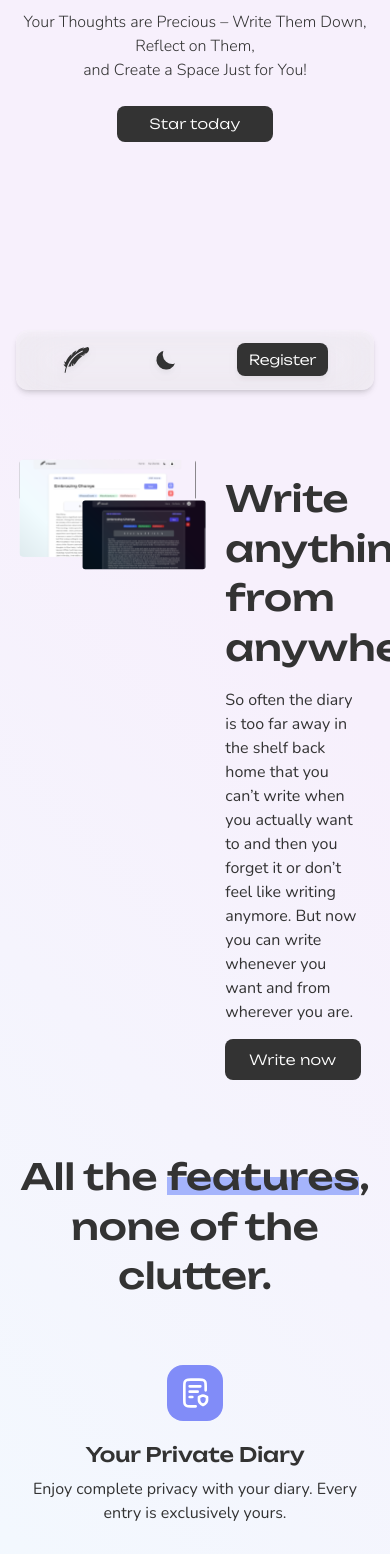
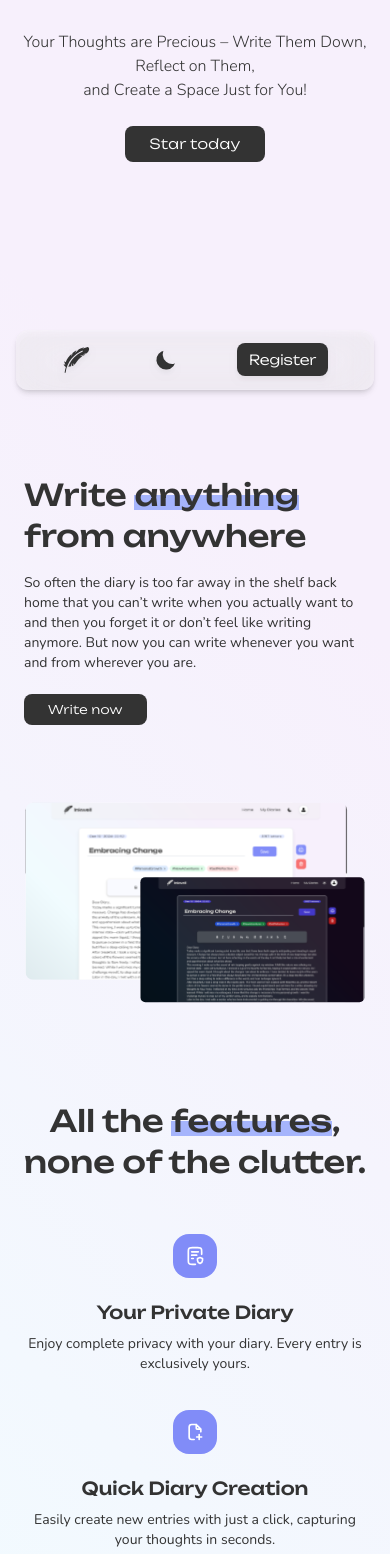
Before and after one commit to PrasadP27/Online-Diary, a React (Vite) app in the folder frontend/: page / in a window 390 px wide. Shown: the part 434-1988 px from the top of the page. Built offline with nearby package versions, Linux system fonts and the light colour scheme.

Commit message:
Responsive home page

```diff
--- a/frontend/src/pages/Home.jsx
+++ b/frontend/src/pages/Home.jsx
@@ -107,8 +107,8 @@ const Home = () => {
     let quoteTl = gsap.timeline({
       scrollTrigger: {
         trigger: ".quote",
-        start: "top 60%",
-        end: "top top",
+        start: "top bottom",
+        end: "top bottom",
         // markers: true,
         scrub: false,
       },
@@ -162,7 +162,7 @@ const Home = () => {
           viewBox="0 0 24 24"
           fill="none"
           xmlns="http://www.w3.org/2000/svg"
-          className="size-8"
+          className="size-5 md:size-7 lg:size-8"
         >
           <path
             d="M14 11H8M10 15H8M16 7H8M20 10V6.8C20 5.11984 20 4.27976 19.673 3.63803C19.3854 3.07354 18.9265 2.6146 18.362 2.32698C17.7202 2 16.8802 2 15.2 2H8.8C7.11984 2 6.27976 2 5.63803 2.32698C5.07354 2.6146 4.6146 3.07354 4.32698 3.63803C4 4.27976 4 5.11984 4 6.8V17.2C4 18.8802 4 19.7202 4.32698 20.362C4.6146 20.9265 5.07354 21.3854 5.63803 21.673C6.27976 22 7.11984 22 8.8 22H12.5M18 21C18 21 21 19.5701 21 17.4252V14.9229L18.8124 14.1412C18.2868 13.9529 17.712 13.9529 17.1864 14.1412L15 14.9229V17.4252C15 19.5701 18 21 18 21Z"
@@ -183,7 +183,7 @@ const Home = () => {
           viewBox="0 0 24 24"
           fill="none"
           xmlns="http://www.w3.org/2000/svg"
-          className="size-8"
+          className="size-5 md:size-7 lg:size-8"
         >
           <path
             d="M13.5 3H12H8C6.34315 3 5 4.34315 5 6V18C5 19.6569 6.34315 21 8 21H11M13.5 3L19 8.625M13.5 3V7.625C13.5 8.17728 13.9477 8.625 14.5 8.625H19M19 8.625V11.8125"
@@ -211,7 +211,7 @@ const Home = () => {
           viewBox="0 0 24 24"
           fill="none"
           xmlns="http://www.w3.org/2000/svg"
-          className="size-8"
+          className="size-5 md:size-7 lg:size-8"
         >
           <path
             d="M9.5 19.5V18H4.5C3.95 18 3.45 17.78 3.09 17.41C2.72 17.05 2.5 16.55 2.5 16C2.5 14.97 3.3 14.11 4.31 14.01C4.37 14 4.43 14 4.5 14H19.5C19.57 14 19.63 14 19.69 14.01C20.17 14.05 20.59 14.26 20.91 14.59C21.32 14.99 21.54 15.56 21.49 16.18C21.4 17.23 20.45 18 19.39 18H14.5V19.5C14.5 20.88 13.38 22 12 22C10.62 22 9.5 20.88 9.5 19.5Z"
@@ -253,7 +253,7 @@ const Home = () => {
           viewBox="0 0 20 20"
           xmlns="http://www.w3.org/2000/svg"
           fill="none"
-          className="size-8"
+          className="size-5 md:size-7 lg:size-8"
         >
           <path
             fill="currentcolor"
@@ -271,7 +271,7 @@ const Home = () => {
           viewBox="0 0 24 24"
           fill="none"
           xmlns="http://www.w3.org/2000/svg"
-          className="size-8"
+          className="size-5 md:size-7 lg:size-8"
         >
           <path
             d="M2.66992 7.17003V5.35003C2.66992 4.20003 3.59992 3.28003 4.73992 3.28003H19.2599C20.4099 3.28003 21.3299 4.21003 21.3299 5.35003V7.17003"
@@ -306,7 +306,7 @@ const Home = () => {
           viewBox="0 0 24 24"
           xmlns="http://www.w3.org/2000/svg"
           fill="none"
-          className="size-8"
+          className="size-5 md:size-7 lg:size-8"
         >
           <g id="SVGRepo_bgCarrier" strokeWidth="0"></g>
           <g
@@ -335,10 +335,10 @@ const Home = () => {
     <>
       {/* hero section */}
       <section
-        className="flex flex-col items-center justify-center h-dvh w-full max-h-[900px] text-center"
+        className="flex flex-col items-center justify-center h-dvh w-full max-h-[900px] text-center pb-0"
         ref={heroHome}
       >
-        <h1 className="text-4xl leading-snug md:text-5xl lg:text-6xl lg:leading-normal md:leading-normal hero dark:text-darkPrimary">
+        <h1 className=" hero dark:text-darkPrimary">
           Your{" "}
           <span className="text-indigo-400 dark:text-indigo-700">
             Personal Diary
@@ -351,21 +351,25 @@ const Home = () => {
         </h3>
         <Link
           to={"/diaries"}
-          className="hero px-8 py-2 mt-6 bg-secondary font-unbounded font-light text-sm md:text-base lg:text-lg tracking-wide text-primary rounded-lg transition-colors duration-300 hover:bg-indigo-400 active:bg-indigo-300 cursor-pointer dark:bg-darkPrimary dark:text-secondary dark:hover:bg-indigo-700 dark:hover:text-darkPrimary dark:active:bg-indigo-500;"
+          className="hero px-6 sm:px-8 py-2 mt-6 bg-secondary font-unbounded font-light text-sm md:text-base lg:text-lg tracking-wide text-primary rounded-lg transition-colors duration-300 hover:bg-indigo-400 active:bg-indigo-300 cursor-pointer dark:bg-darkPrimary dark:text-secondary dark:hover:bg-indigo-700 dark:hover:text-darkPrimary dark:active:bg-indigo-500;"
         >
           Star today
         </Link>
       </section>
 
       {/* info */}
-      <section className="flex items-start justify-between overflow-hidden info">
-        <img src="assets/Frame 1.svg" alt="" className="w-[55%]" />
-        <div className="info-div w-[45%] pt-6 px-3">
-          <h2 className="mb-4 text-4xl font-medium leading-snug text-left font-unbounded dark:text-darkPrimary">
+      <section className="flex flex-col-reverse items-start justify-between overflow-hidden md:flex-row info">
+        <img
+          src="assets/Frame 1.svg"
+          alt=""
+          className="md:w-[55%] mt-16 md:mt-0"
+        />
+        <div className="info-div md:w-[45%] pt-6 px-3">
+          <h2 className="mb-4 ">
             Write <span className="underline-text-highlight">anything</span>{" "}
             from anywhere
           </h2>
-          <p className="mb-6 text-base font-normal font-nunito dark:text-gray-400">
+          <p className="mb-6 text-sm font-normal sm:text-base font-nunito dark:text-gray-400">
             So often the diary is too far away in the shelf back home that you
             can’t write when you actually want to and then you forget it or
             don’t feel like writing anymore. But now you can write whenever you
@@ -373,7 +377,7 @@ const Home = () => {
           </p>
           <Link
             to={"/diaries"}
-            className=" px-6 py-3 bg-secondary font-unbounded font-light text-sm tracking-wide text-primary rounded-lg transition duration-300 hover:bg-indigo-400 active:bg-indigo-300 cursor-pointer dark:bg-darkPrimary dark:text-secondary dark:hover:bg-indigo-700 dark:hover:text-darkPrimary dark:active:bg-indigo-500;"
+            className="px-6 py-2 sm:py-3 bg-secondary font-unbounded font-light text-xs sm:text-sm tracking-wide text-primary rounded-lg transition duration-300 hover:bg-indigo-400 active:bg-indigo-300 cursor-pointer dark:bg-darkPrimary dark:text-secondary dark:hover:bg-indigo-700 dark:hover:text-darkPrimary dark:active:bg-indigo-500;"
           >
             Write now
           </Link>
@@ -382,7 +386,7 @@ const Home = () => {
 
       {/* Features  */}
       <section className="features">
-        <h2 className="text-4xl font-medium leading-snug text-center font-unbounded dark:text-darkPrimary">
+        <h2 className="text-center ">
           All the <span className="underline-text-highlight">features</span>,
           <br />
           none of the clutter.
@@ -392,15 +396,15 @@ const Home = () => {
           {features.map((feature, index) => (
             <div
               key={index}
-              className="flex flex-col items-center flex-1 p-4 text-center basis-80"
+              className="flex flex-col items-center flex-1 px-2 py-1 text-center sm:p-4 basis-80"
             >
               <div className="p-3 mb-5 bg-indigo-400 features-img rounded-2xl dark:bg-indigo-700 text-primary">
                 {feature.icon}
               </div>
-              <h3 className="mb-2 text-xl font-medium features-h3 font-unbounded">
+              <h3 className="mb-2 text-lg font-medium sm:text-xl features-h3 font-unbounded">
                 {feature.feature}
               </h3>
-              <p className="text-base font-normal features-info font-nunito dark:text-gray-400">
+              <p className="text-sm font-normal sm:text-base features-info font-nunito dark:text-gray-400">
                 {feature.featureText}
               </p>
             </div>
@@ -409,12 +413,12 @@ const Home = () => {
       </section>
 
       {/* quote  */}
-      <section className="py-32">
-        <div className="relative max-w-5xl px-4 py-10 mx-auto text-center text-gray-300 transition-colors duration-500 border-2 rounded-lg shadow-2xl quote bg-primary dark:bg-white/10 backdrop-blur-sm dark:border-gray-400">
+      <section className="px-8 py-32">
+        <div className="relative max-w-5xl px-4 py-10 mx-auto text-center text-gray-300 transition-colors duration-500 border-2 rounded-lg shadow-2xl bg-primary dark:bg-white/10 backdrop-blur-sm dark:border-gray-400 quote">
           <svg
             xmlns="http://www.w3.org/2000/svg"
             viewBox="0 0 20 20"
-            className="pin absolute size-12 -top-[30px] left-2/4 fill-secondary dark:fill-darkPrimary transition-colors duration-500 z-10"
+            className="pin absolute size-7 md:size-12 -top-[10px] md:-top-[30px] left-2/4 fill-secondary dark:fill-darkPrimary transition-colors duration-500 z-10"
           >
             <path d="m4.774 15.287-2.105 3.25.224 1.063 1.06-.227 2.104-3.248a8.352 8.352 0 0 1-1.283-.838zm8.912-1.135c.014-.029.023-.061.036-.092.053-.117.1-.234.138-.357.006-.022.009-.044.016-.064a4.48 4.48 0 0 0 .098-.408v-.021c.195-1.169-.145-2.473-.923-3.651l1.11-1.714c1.279.163 2.385-.159 2.917-.982.923-1.423-.2-3.792-2.505-5.293C12.266.068 9.65.005 8.729 1.426c-.534.824-.378 1.967.293 3.073L7.91 6.213c-1.389-.233-2.716-.016-3.703.64-.006.002-.013.004-.017.008a3.735 3.735 0 0 0-.332.254c-.017.014-.037.027-.051.041a3.024 3.024 0 0 0-.271.272c-.02.024-.048.045-.067.07a3.102 3.102 0 0 0-.29.385c-1.384 2.133-.203 5.361 2.633 7.209 2.838 1.848 6.26 1.614 7.641-.519.087-.135.167-.276.233-.421zm-.815-9.958c-.887-.577-1.32-1.487-.965-2.036.354-.547 1.361-.522 2.246.055.889.577 1.318 1.489.965 2.036-.353.547-1.358.522-2.246-.055z"></path>
           </svg>
@@ -423,18 +427,18 @@ const Home = () => {
             fill="currentcolor"
             viewBox="0 0 24 24"
             xmlns="http://www.w3.org/2000/svg"
-            className="absolute rotate-180 quotes-1 size-12 top-4 left-5"
+            className="absolute rotate-180 quotes-1 size-6 sm:size-12 top-4 left-5"
           >
             <path d="M20.309 17.708C22.196 15.66 22.006 13.03 22 13V5a1 1 0 0 0-1-1h-6c-1.103 0-2 .897-2 2v7a1 1 0 0 0 1 1h3.078a2.89 2.89 0 0 1-.429 1.396c-.508.801-1.465 1.348-2.846 1.624l-.803.16V20h1c2.783 0 4.906-.771 6.309-2.292zm-11.007 0C11.19 15.66 10.999 13.03 10.993 13V5a1 1 0 0 0-1-1h-6c-1.103 0-2 .897-2 2v7a1 1 0 0 0 1 1h3.078a2.89 2.89 0 0 1-.429 1.396c-.508.801-1.465 1.348-2.846 1.624l-.803.16V20h1c2.783 0 4.906-.771 6.309-2.292z"></path>
           </svg>
-          <h2 className="text-3xl font-medium leading-relaxed font-unbounded text-secondary dark:text-darkPrimary">
+          <h2 className="text-xl font-medium text-center sm:leading-relaxed md:leading-relaxed lg:leading-relaxed md:text-2xl lg:text-3xl font-unbounded text-secondary dark:text-darkPrimary">
             Ink your thoughts, <br /> each page is a step to your true self.
           </h2>
           <svg
             fill="currentcolor"
             viewBox="0 0 24 24"
             xmlns="http://www.w3.org/2000/svg"
-            className="absolute quotes-2 size-12 bottom-4 right-5"
+            className="absolute quotes-2 size-6 sm:size-12 bottom-4 right-5"
           >
             <path d="M20.309 17.708C22.196 15.66 22.006 13.03 22 13V5a1 1 0 0 0-1-1h-6c-1.103 0-2 .897-2 2v7a1 1 0 0 0 1 1h3.078a2.89 2.89 0 0 1-.429 1.396c-.508.801-1.465 1.348-2.846 1.624l-.803.16V20h1c2.783 0 4.906-.771 6.309-2.292zm-11.007 0C11.19 15.66 10.999 13.03 10.993 13V5a1 1 0 0 0-1-1h-6c-1.103 0-2 .897-2 2v7a1 1 0 0 0 1 1h3.078a2.89 2.89 0 0 1-.429 1.396c-.508.801-1.465 1.348-2.846 1.624l-.803.16V20h1c2.783 0 4.906-.771 6.309-2.292z"></path>
           </svg>
@@ -442,8 +446,8 @@ const Home = () => {
       </section>
 
       {/* timline */}
-      <section className="pb-24 timeline pt-22">
-        <h2 className="mb-10 text-4xl font-medium leading-snug text-center font-unbounded dark:text-darkPrimary">
+      <section className="px-8 pb-24 timeline pt-22">
+        <h2 className="mb-10 text-center">
           Start your <span className="underline-text-highlight">journey</span>{" "}
           today
         </h2>
```
